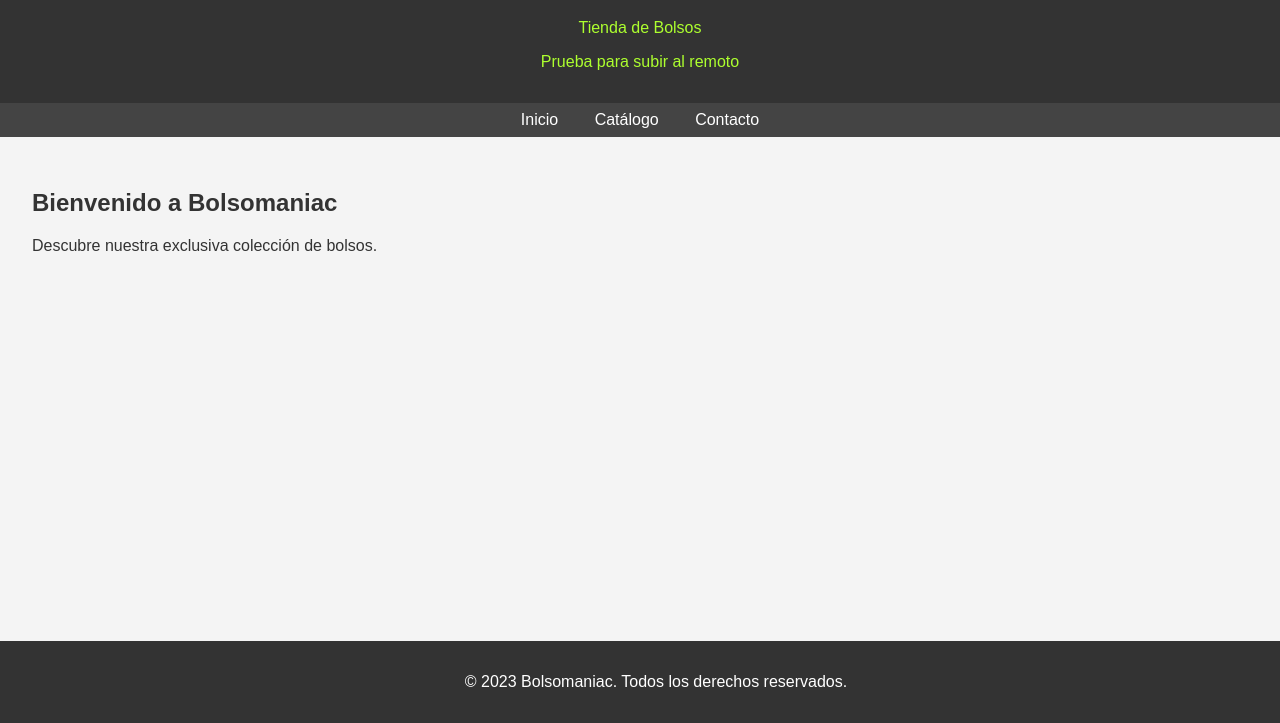
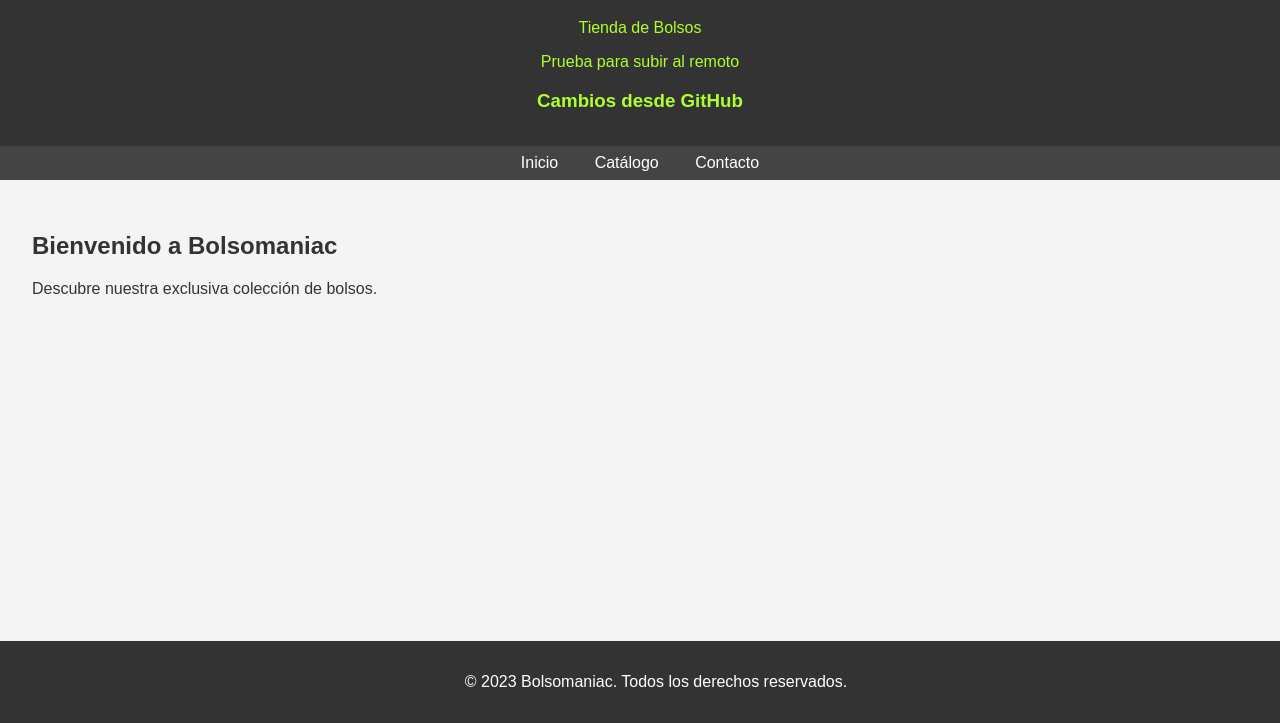
Before and after one commit to ines180/bolsomaniac-remoto, a plain HTML site: page index.html in a window 1280 px wide. Shown: the part 77-800 px from the top of the page. Drawn offline with Linux system fonts and the light colour scheme.

Commit message:
Update index.html - en remoto

```diff
--- a/index.html
+++ b/index.html
@@ -12,6 +12,7 @@
         <h1>Bolsomaniac - La mejor tienda de bolsos</h1>
         <p>Tienda de Bolsos</p>
         <p>Prueba para subir al remoto</p>
+        <h3>Cambios desde GitHub</h3>
     </header>
 
     <nav>
```
